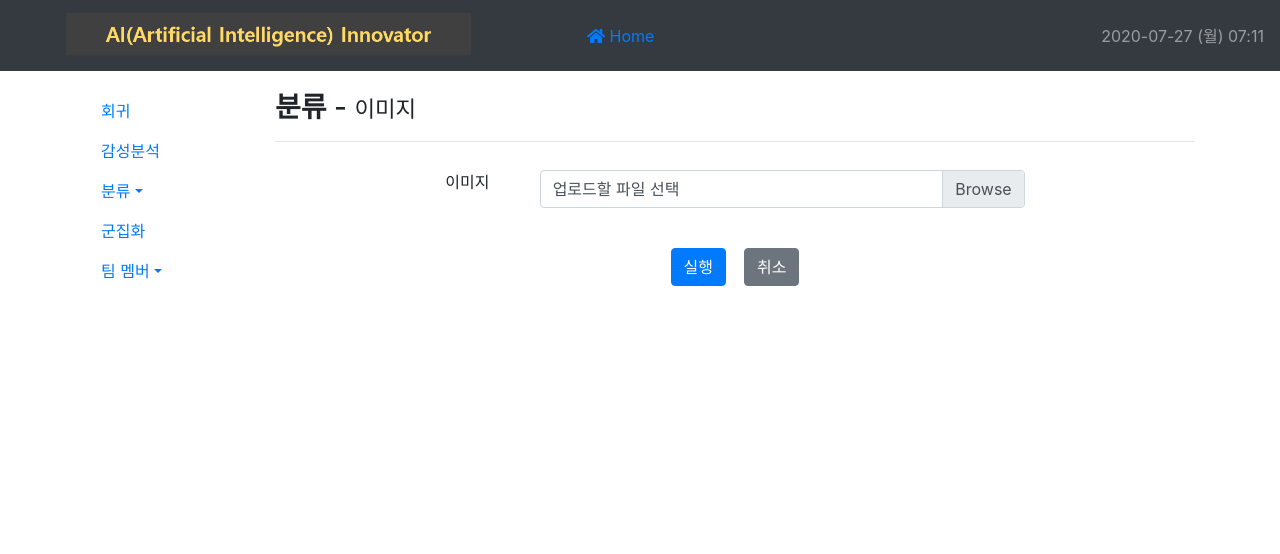
After one commit to ckiekim/Web-for-AI-Application, a Flask app: template Project/templates/classification.html in a window 1280 px wide. The commit adds this page. Shown: the top 554 px of the page. Run offline with Flask 2, Linux system fonts and the light colour scheme; the template is opened without the code that fills it, so the values that code supplies are empty; parts of the project's set-up code (start-up, migrations or seed data) failed here and were passed over; some libraries are stand-ins or nearby versions.

Commit message:
이미지 분류

```diff
--- a/Project/app.py
+++ b/Project/app.py
@@ -1,16 +1,20 @@
 from flask import Flask, render_template, request
+from werkzeug import secure_filename
 import os
 import joblib
 import numpy as np
 import pandas as pd
 import re
+from PIL import Image
 from konlpy.tag import Okt
 from tensorflow import keras
 from keras.models import load_model
+from keras.applications.vgg16 import VGG16, decode_predictions
 
 app = Flask(__name__)
 app.debug = True
 
+vgg = VGG16()
 okt = Okt()
 movie_lr = None
 movie_lr_dtm = None
@@ -91,9 +95,24 @@ def sentiment():
         movie = {'review':review, 'result_lr':result_lr, 'result_nb':result_nb}
         return render_template('senti_result.html', menu=menu, movie=movie)
 
-@app.route('/classification')
+@app.route('/classification', methods=['GET', 'POST'])
 def classification():
-    pass
+    menu = {'home':False, 'rgrs':False, 'stmt':False, 'clsf':True, 'clst':False, 'user':False}
+    if request.method == 'GET':
+        return render_template('classification.html', menu=menu)
+    else:
+        f = request.files['image']
+        filename = os.path.join(app.root_path, 'static/images/uploads/') + \
+                    secure_filename(f.filename)
+        f.save(filename)
+        img = np.array(Image.open(filename).resize((224, 224)))
+        yhat = vgg.predict(img.reshape(-1, 224, 224, 3))
+        label_key = np.argmax(yhat)
+        label = decode_predictions(yhat)
+        label = label[0][0]
+        return render_template('cla_result.html', menu=menu,
+                                filename = secure_filename(f.filename),
+                                name=label[1], pct='%.2f' % (label[2]*100))
 
 @app.route('/classification_iris', methods=['GET', 'POST'])
 def classification_iris():
--- a/Project/templates/base.html
+++ b/Project/templates/base.html
@@ -56,7 +56,7 @@
                            data-toggle="dropdown" href="#">분류</a>
                         <div class="dropdown-menu">
                         <a class="dropdown-item" href="/classification_iris">아이리스 분류</a>
-                        <a class="dropdown-item" href="#">이미지 분류</a>
+                        <a class="dropdown-item" href="/classification">이미지 분류</a>
                         </div>
                     </li>
                     <li class="nav-item">
@@ -87,6 +87,8 @@
             Copyright &copy; 2020 AI Innovator
         </span>
     </nav>
+    {% block addition %}
+    {% endblock %}
     {% include 'inc/clock.html' %}
 </body>
 </html>
--- /dev/null
+++ b/Project/templates/classification.html
@@ -0,0 +1,40 @@
+{% extends "base.html" %}
+{% block subtitle %}
+    <strong>분류</strong> - <small>이미지</small>
+{% endblock %}
+{% block content %}
+    <div class="row">
+        <div class="col-2"></div>
+        <div class="col-8">
+            <form action="/classification" method="POST" enctype="multipart/form-data">
+                <table class="table table-borderless">
+                    <tr>
+                        <td>이미지</td>
+                        <td>
+                            <div class="custom-file mb-3">
+                                <input type="file" class="custom-file-input" id="image" name="image">
+                                <label class="custom-file-label" for="image">업로드할 파일 선택</label>
+                            </div>
+                        </td>
+                    </tr>
+                    <tr>
+                        <td colspan="2" style="text-align: center;">
+                            <button type="submit" class="btn btn-primary">실행</button>&nbsp;&nbsp;&nbsp;
+                            <button type="reset" class="btn btn-secondary">취소</button>
+                        </td>
+                    </tr>
+                </table>
+            </form>
+        </div>
+        <div class="col-2"></div>
+    </div>
+{% endblock %}
+{% block addition %}
+    <script>
+        // Add the following code if you want the name of the file appear on select
+        $(".custom-file-input").on("change", function() {
+            var fileName = $(this).val().split("\\").pop();
+            $(this).siblings(".custom-file-label").addClass("selected").html(fileName);
+        });
+    </script>
+{% endblock %}
```
Also changed, not shown: Project/templates/cla_result.html (added, +33 -0 lines), 3 other files.
